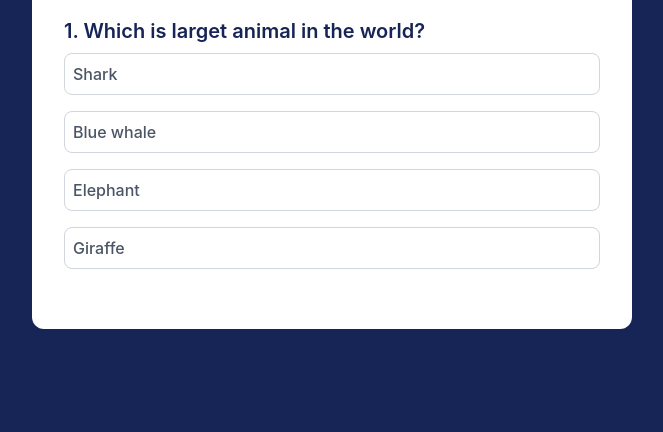
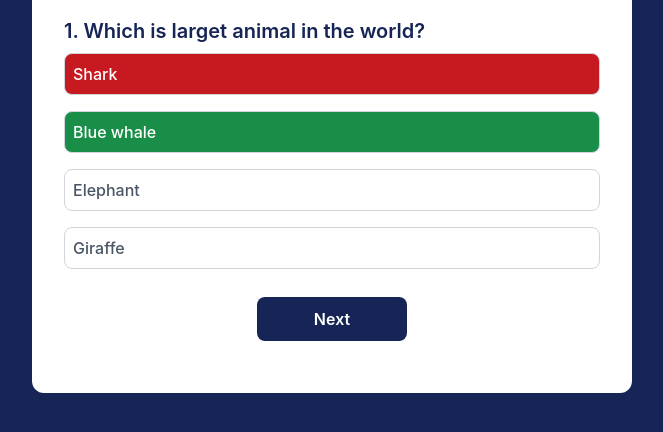
Before and after one commit to Peyman-Behdad/learning-Js, a website built with Vite: page quiz-app/index.html in a window 1280 px wide. Both pictures are taken after a click on the button "Shark". Shown: the part 200-632 px from the top of the page, without its empty margins (308-971 px from the left). Built offline with nearby package versions, Linux system fonts and the light colour scheme.

Commit message:
add correct and incrrect

```diff
--- a/quiz-app/index.html
+++ b/quiz-app/index.html
@@ -20,10 +20,10 @@
           Question goes here
         </p>
         <div id="answer-btn"></div>
-        <div class="hidden items-center justify-center mt-5">
+        <div class="next-btn-parent mt-5 hidden items-center justify-center">
           <button
             id="next-btn"
-            class="bg-blue-950 text-white font-semibold w-37.5 p-2.5 rounded-lg cursor-pointer"
+            class="bg-blue-950 text-white font-semibold w-37.5 p-2.5 rounded-lg cursor-pointer "
           >
             Next
           </button>
--- a/quiz-app/src/js/dom.js
+++ b/quiz-app/src/js/dom.js
@@ -1,3 +1,4 @@
 export const questionElement = document.querySelector("#question");
 export const answerBtn = document.querySelector("#answer-btn");
 export const nextBtn = document.querySelector("#next-btn");
+export const nextBtnParent = document.querySelector(".next-btn-parent");
--- a/quiz-app/src/js/state.js
+++ b/quiz-app/src/js/state.js
@@ -1,4 +1,4 @@
-import { nextBtn, questionElement, answerBtn } from "./dom";
+import { nextBtn, questionElement, answerBtn, nextBtnParent } from "./dom";
 
 export const question = [
   {
@@ -58,15 +58,36 @@ function showQuestion() {
   currentQuestion.answer.forEach((answer) => {
     const button = document.createElement("button");
     button.innerHTML = answer.text;
-    button.className =
-      "bg-white font-medium w-full border border-gray-300 p-2 my-2 rounded-lg text-left cursor-pointer text-gray-600 hover:bg-gray-900 hover:text-white duration-150";
+    button.className = `bg-white font-medium w-full border border-gray-300 p-2 my-2 rounded-lg text-left cursor-pointer text-gray-600 hover:bg-gray-900 disabled:cursor-no-drop hover:text-white duration-150`;
     answerBtn.appendChild(button);
+    if (answer.correct) {
+      button.dataset.correct = answer.correct;
+    }
+    button.addEventListener("click", selectAnswer);
   });
 }
 
 function resetState() {
-  nextBtn.classList.add("hidden");
+  nextBtnParent.classList.add("hidden");
   while (answerBtn.firstChild) {
     answerBtn.removeChild(answerBtn.firstChild);
   }
 }
+
+function selectAnswer(e) {
+  const selectedBtn = e.target;
+  const isCorrect = selectedBtn.dataset.correct === "true";
+  if (isCorrect) {
+    selectedBtn.className = `bg-green-700/90  font-medium w-full border border-gray-300 p-2 my-2 rounded-lg text-left cursor-pointer text-white hover:bg-gray-900 hover:text-white duration-150 disabled:cursor-no-drop`;
+  } else {
+    selectedBtn.className = `bg-red-700/90 font-medium w-full border border-gray-300 p-2 my-2 rounded-lg text-left cursor-pointer text-white hover:bg-gray-900 hover:text-white duration-150 disabled:cursor-no-drop`;
+  }
+  Array.from(answerBtn.children).forEach((button) => {
+    if (button.dataset.correct === "true") {
+      button.className = `bg-green-700/90  font-medium w-full border border-gray-300 p-2 my-2 rounded-lg text-left cursor-pointer text-white hover:bg-gray-900 hover:text-white duration-150 disabled:cursor-no-drop`;
+    }
+    button.disabled = true;
+  });
+  nextBtnParent.classList.remove("hidden");
+  nextBtnParent.classList.add("flex");
+}
```
